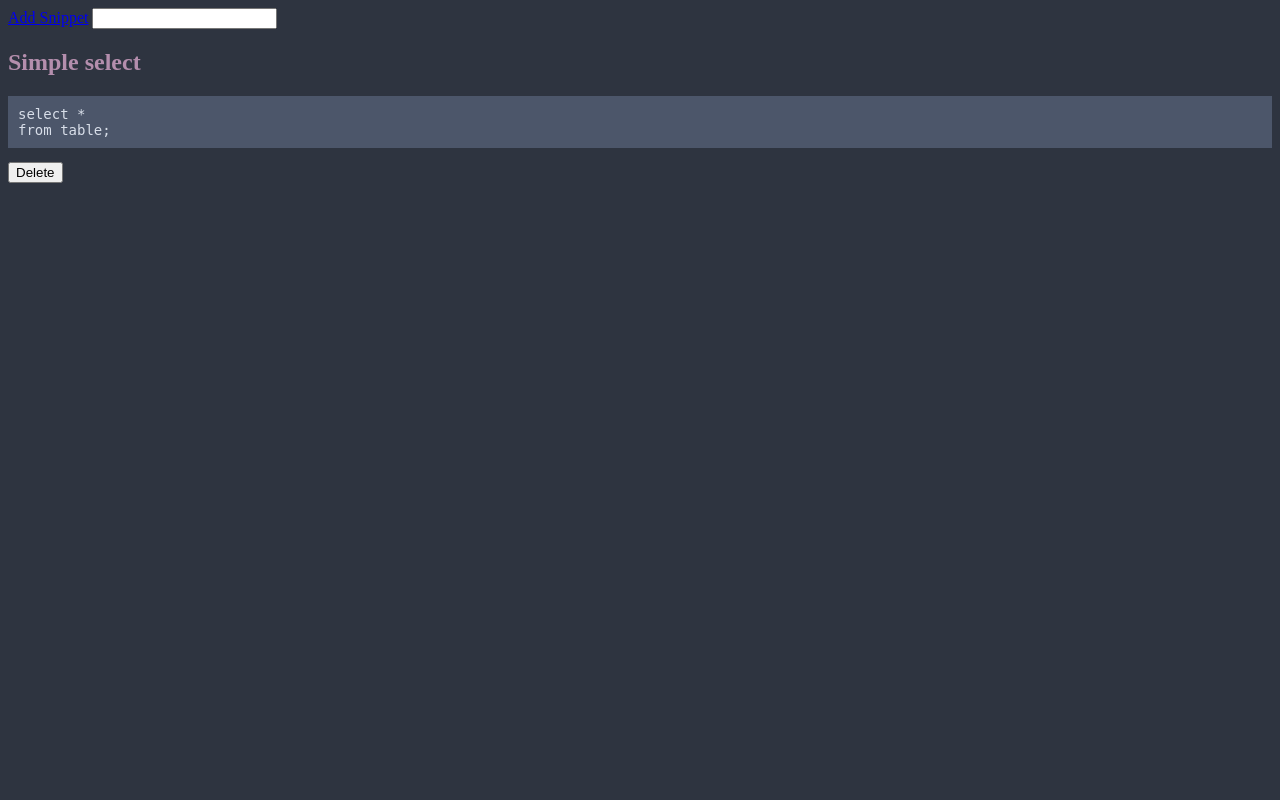
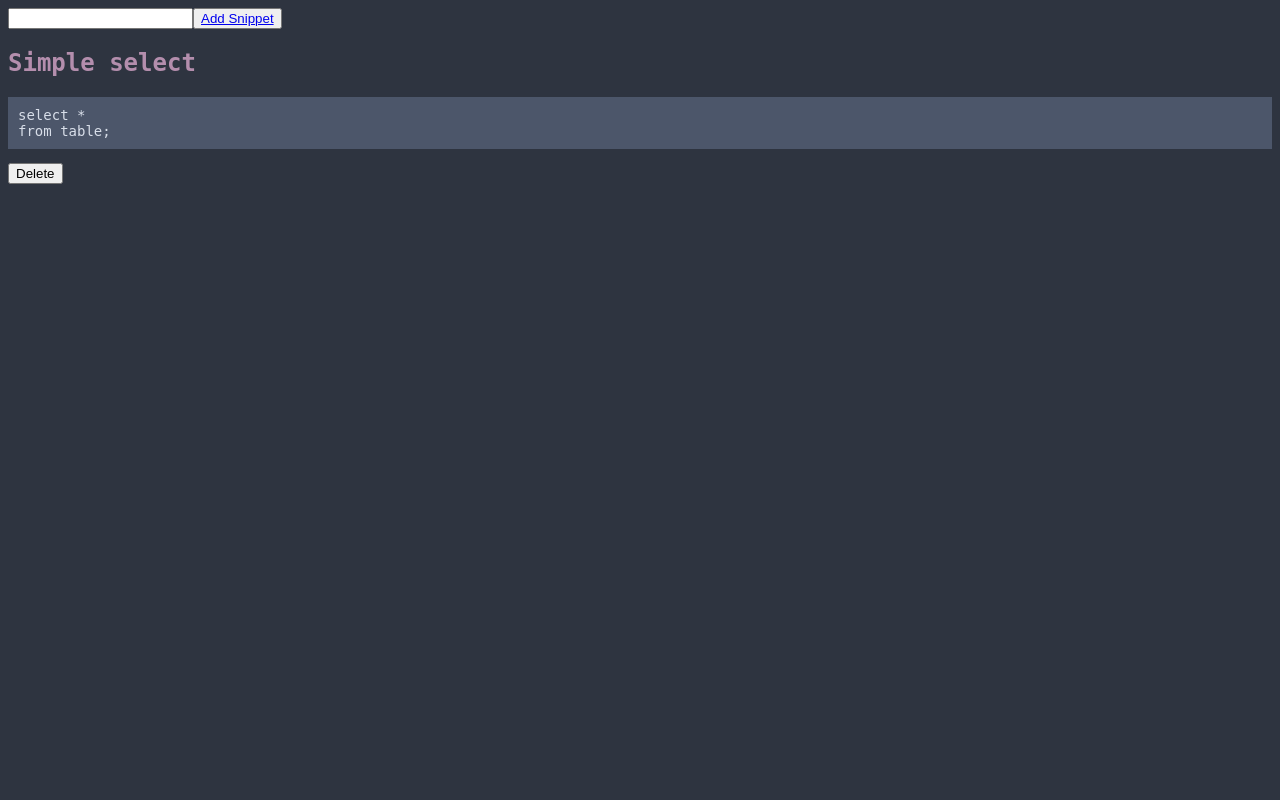
Before and after one commit to thenamesjagger/SQL-Flask, a Flask app: page /snippets in a window 1280 px wide. Run offline with Flask 2, Linux system fonts and the light colour scheme; data comes from the database, SQL or seed files in the repository; both versions use the stored data as it was after the commit.

Commit message:
Styling snippets

```diff
--- /dev/null
+++ b/code/static/snippets.css
@@ -0,0 +1,31 @@
+body {
+    font-family: "JetBrains Mono", "Ubuntu Mono", Monospace;
+    color: #d8dee9;
+    background-color: #2e3440;
+  }
+
+h1 {
+    color: #81a1c1;
+    font-family: "JetBrains Mono", "Ubuntu Mono", Monospace;
+    font-family: monospace;
+  }
+
+h2 {
+    color: #b48ead;
+    font-family: "JetBrains Mono", "Ubuntu Mono", Monospace;
+  }
+
+pre {
+    background-color: #4c566a;
+    color: #d8dee9;
+    padding: 10px;
+    font-size: 14px;
+    font-family: "JetBrains Mono", "Ubuntu Mono", Monospace;
+  }
+
+.top {
+    justify-items: center;
+    align-items: center;
+    display: flex;
+    width: 100%;
+}
--- a/code/templates/addsnippets.html
+++ b/code/templates/addsnippets.html
@@ -1,6 +1,6 @@
 <html>
   <head>
-    <link rel="stylesheet" type="text/css" href="snippets.css">
+    <link rel="stylesheet" type="text/css" href="../static/addsnippets.css">
     <title>Add Snippets</title>
   </head>
   <body>
--- a/code/templates/homepage.html
+++ b/code/templates/homepage.html
@@ -1,7 +1,7 @@
 <!DOCTYPE html>
 <html lang="en">
   <head>
-    <link rel="stylesheet" href="homepage.css">
+    <link rel="stylesheet" href="static/homepage.css">
     <meta charset="UTF-8">
     <title>SQL Generator</title>
   </head>
--- a/code/templates/snippets.css
+++ /dev/null
@@ -1,20 +0,0 @@
-body {
-    font-family: "JetBrains Mono";
-    color: #d8dee9;
-    background-color: #2e3440;
-  }
-
-  h1 {
-    color: #81a1c1;
-  }
-
-  h2 {
-    color: #b48ead;
-  }
-
-  pre {
-    background-color: #4c566a;
-    color: #d8dee9;
-    padding: 10px;
-    font-size: 14px;
-  }
--- a/code/templates/snippets.html
+++ b/code/templates/snippets.html
@@ -1,12 +1,14 @@
 <html>
   <head>
-    <link rel="stylesheet" type="text/css" href="snippets.css">
+    <link rel="stylesheet" type="text/css" href="static/snippets.css">
     <script src="static/snippets.js"></script>
     <title>Snippets</title>
   </head>
   <body>
-    <a href="/snippets/add">Add Snippet</a>
-    <input type="text" id="filter-input" oninput="filterSnippets()">
+    <div class="top">
+      <input type="text" id="filter-input" oninput="filterSnippets()">
+      <button><a href="/snippets/add">Add Snippet</a></button>
+    </div>
     {% for row in rows %}
       <div class="snippet-card">
       <h2 class="description">{{ row[1] }}</h2>
```
Also changed, not shown: code/static/addsnippets.css (added, +11 -0 lines), code/snippets.db, code/static/homepage.css (renamed from code/templates/homepage.css).
